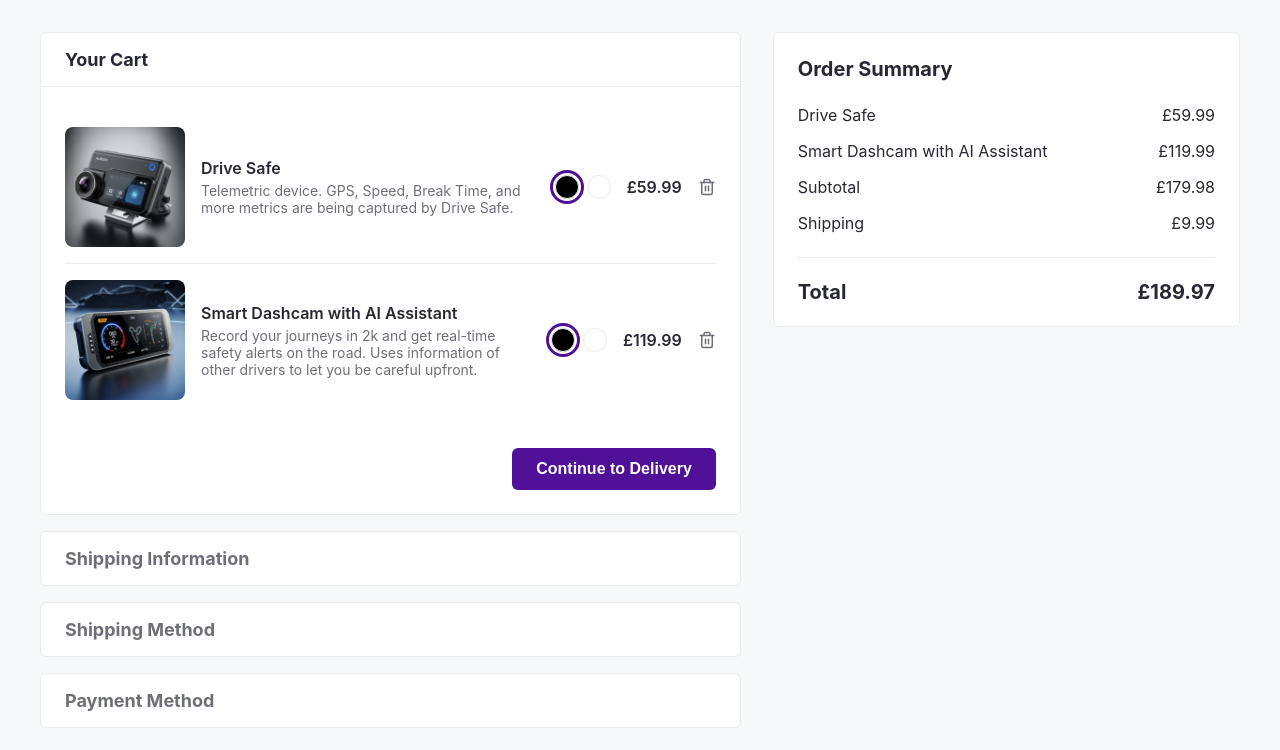
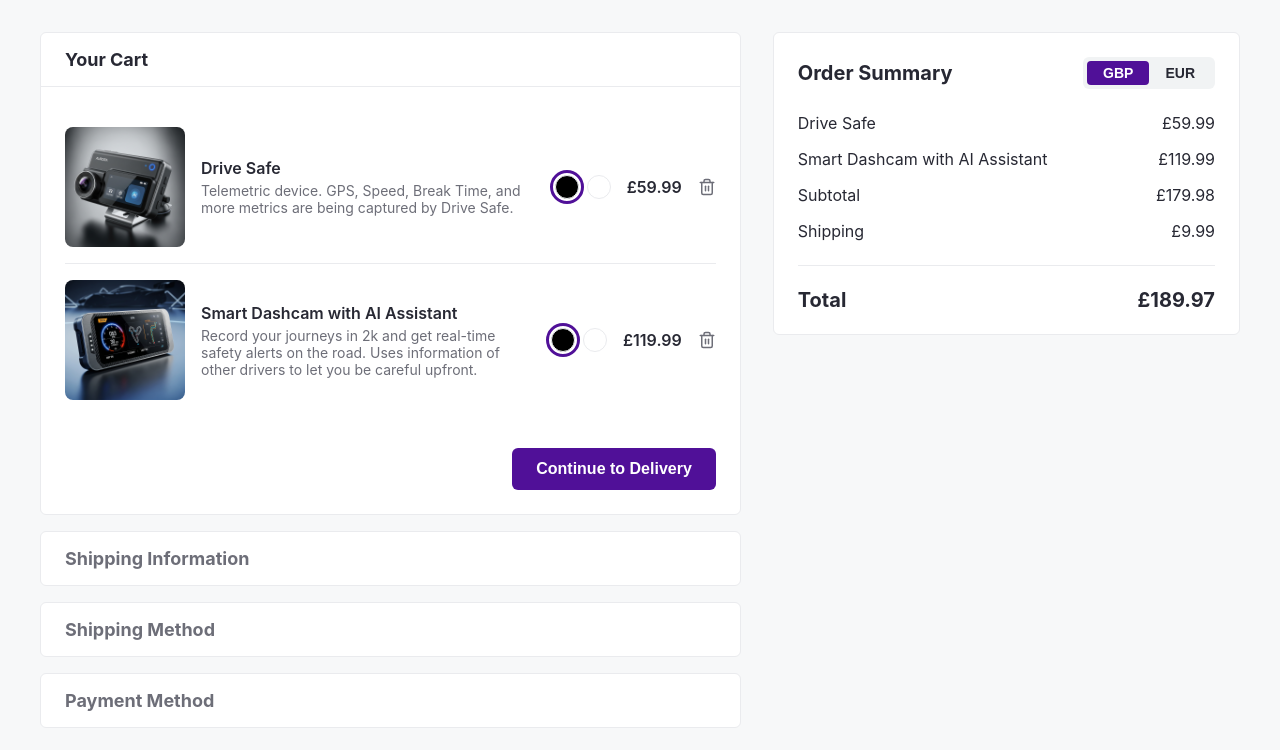
Before and after one commit to juanpatriciodoyle/checkout, a React (Create React App) app: page / in a window 1280 px wide. Shown: the top 750 px of the page. Built offline with nearby package versions, Linux system fonts and the light colour scheme.

Commit message:
add currency toggle

```diff
--- a/src/components/CheckoutPage/CheckoutPage.tsx
+++ b/src/components/CheckoutPage/CheckoutPage.tsx
@@ -3,7 +3,7 @@ import styled from 'styled-components';
 import {AnimatePresence, AnimatePresenceProps} from 'framer-motion';
 import {addDays, format} from 'date-fns';
 import {appTexts, SHIPPING_OPTIONS, VIVRE_MEMBER_DATA} from '../../constants/text';
-import {ContactInfo, Coupon, OrderData, ShippingMethodI} from '../../types';
+import {ContactInfo, Coupon, Currency, OrderData, ShippingMethodI} from '../../types';
 import AccordionStep from '../Accordion/AccordionStep';
 import {OrderSummary} from '../OrderSummary/OrderSummary';
 import {YourCart} from '../Steps/YourCart/YourCart';
@@ -98,6 +98,7 @@ const initialOrderData: OrderData = {
     trackingNumber: 'VIV-123-XYZ',
     estimatedArrival: 'August 15, 2025',
     scheduledDate: undefined,
+    currency: 'GBP',
 };
 
 const isContactInfoValid = (contactInfo: ContactInfo): boolean => {
@@ -127,21 +128,24 @@ export const CheckoutPage = () => {
     const [isLoginModalOpen, setIsLoginModalOpen] = useState(false);
     const [isProcessingPayment, setIsProcessingPayment] = useState(false);
     const [showConfirmation, setShowConfirmation] = useState(false);
+    const [currency, setCurrency] = useState<Currency>('GBP');
+
 
     const isDeliveryFormValid = useMemo(() => isContactInfoValid(orderData.contactInfo!), [orderData.contactInfo]);
 
     useEffect(() => {
         const subtotal = orderData.items.reduce((acc, item) => acc + item.price, 0);
         const memberDiscount = orderData.vivreDiscount.applied ? subtotal * orderData.vivreDiscount.discountPercentage : 0;
-        const couponDiscount = orderData.coupon ? (subtotal-memberDiscount) * orderData.coupon.discountPercentage : 0;
+        const couponDiscount = orderData.coupon ? (subtotal - memberDiscount) * orderData.coupon.discountPercentage : 0;
         const total = subtotal + orderData.shipping.cost - memberDiscount - couponDiscount;
 
         setOrderData(prev => ({
             ...prev,
             subtotal,
             total,
+            currency
         }));
-    }, [orderData.items, orderData.shipping.cost, orderData.vivreDiscount, orderData.coupon]);
+    }, [orderData.items, orderData.shipping.cost, orderData.vivreDiscount, orderData.coupon, currency]);
 
     const handleToggle = (stepId: number) => {
         if (stepId > highestCompletedStep + 1) {
@@ -214,7 +218,7 @@ export const CheckoutPage = () => {
         setOrderData(prev => ({
             ...prev,
             contactInfo: initialOrderData.contactInfo,
-            vivreDiscount: { ...prev.vivreDiscount, applied: false },
+            vivreDiscount: {...prev.vivreDiscount, applied: false},
         }));
         setHighestCompletedStep(1);
     };
@@ -240,7 +244,7 @@ export const CheckoutPage = () => {
 
     const handleCompleteOrder = () => {
         const estimatedArrival = getEstimatedArrivalText(orderData.shipping, orderData.scheduledDate);
-        setOrderData(prev => ({ ...prev, estimatedArrival }));
+        setOrderData(prev => ({...prev, estimatedArrival}));
 
         setIsProcessingPayment(true);
         setTimeout(() => {
@@ -253,6 +257,11 @@ export const CheckoutPage = () => {
         setShowConfirmation(false);
     }
 
+    const handleCurrencyChange = (newCurrency: Currency) => {
+        setCurrency(newCurrency);
+    };
+
+
     const getStepContent = (stepId: number) => {
         switch (stepId) {
             case 1:
@@ -262,6 +271,7 @@ export const CheckoutPage = () => {
                         onColorChange={handleColorChange}
                         onRemoveItem={handleRemoveItem}
                         onContinue={handleContinueFromCart}
+                        currency={currency}
                     />
                 );
             case 2:
@@ -283,6 +293,7 @@ export const CheckoutPage = () => {
                     selectedDate={orderData.scheduledDate}
                     onDateChange={handleDateChange}
                     onContinue={handleContinueFromShipping}
+                    currency={currency}
                 />;
             case 4:
                 return <Payment
@@ -292,6 +303,7 @@ export const CheckoutPage = () => {
                     onApplyCoupon={handleApplyCoupon}
                     appliedCouponCode={orderData.coupon?.code}
                     onComplete={handleCompleteOrder}
+                    currency={currency}
                 />;
             default:
                 return null;
@@ -320,7 +332,10 @@ export const CheckoutPage = () => {
                         </SafeAnimatePresence>
                     </LeftColumn>
                     <RightColumn>
-                        <OrderSummary orderData={orderData}/>
+                        <OrderSummary
+                            orderData={orderData}
+                            onCurrencyChange={handleCurrencyChange}
+                        />
                     </RightColumn>
                 </CheckoutGrid>
             </PageContainer>
--- a/src/components/OrderSummary/OrderSummary.tsx
+++ b/src/components/OrderSummary/OrderSummary.tsx
@@ -1,9 +1,9 @@
-import React, {ReactNode} from 'react';
+import React, {ReactNode, useEffect, useRef, useState} from 'react';
 import styled from 'styled-components';
 import {AnimatePresence, AnimatePresenceProps, motion} from 'framer-motion';
 import {Gift} from 'lucide-react';
-import {appTexts} from '../../constants/text';
-import {OrderData} from '../../types';
+import {appTexts, CURRENCIES, EXCHANGE_RATE_EUR} from '../../constants/text';
+import {Currency, OrderData} from '../../types';
 import {AnimatedNumber} from '../AnimatedNumber/AnimatedNumber';
 
 type SafeAnimatePresenceProps = AnimatePresenceProps & {
@@ -21,8 +21,7 @@ const SummaryContainer = styled.div`
 
 const Title = styled.h2`
     font-size: 1.25rem;
-    margin-top: 0;
-    margin-bottom: 1.5rem;
+    margin: 0;
 `;
 
 const ItemList = styled.ul`
@@ -66,38 +65,113 @@ const TotalRow = styled(SummaryRow)`
     line-height: 20px;
 `;
 
+const Header = styled.div`
+    display: flex;
+    justify-content: space-between;
+    align-items: center;
+    margin-bottom: 1.5rem;
+`;
+
+const CurrencyControlContainer = styled.div`
+    position: relative;
+    display: flex;
+    background-color: #F1F3F4;
+    border-radius: 6px;
+    padding: 4px;
+`;
+
+const CurrencyOption = styled.button`
+    position: relative;
+    z-index: 1;
+    padding: 0.25rem 1rem;
+    font-size: 0.875rem;
+    font-weight: 600;
+    background-color: transparent;
+    color: ${({theme}) => theme.colors.textMain};
+    border: none;
+    cursor: pointer;
+    transition: color 0.3s ease;
+    border-radius: 4px;
+
+    &.active {
+        color: ${({theme}) => theme.colors.bgWhite};
+    }
+`;
+
+const ActiveSlider = styled(motion.div)`
+    position: absolute;
+    top: 4px;
+    bottom: 4px;
+    background-color: ${({theme}) => theme.colors.primary};
+    border-radius: 4px;
+    z-index: 0;
+`;
+
+
 interface OrderSummaryProps {
     orderData: OrderData;
+    onCurrencyChange: (currency: Currency) => void;
 }
 
-const formatCurrency = (amount: number) => {
-    return `£${amount.toFixed(2)}`;
+const formatCurrency = (amount: number, currency: Currency) => {
+    const finalAmount = currency === 'EUR' ? amount * EXCHANGE_RATE_EUR : amount;
+    return `${CURRENCIES[currency]}${finalAmount.toFixed(2)}`;
 };
 
-export const OrderSummary: React.FC<OrderSummaryProps> = ({orderData}) => {
-    const {items, subtotal, shipping, vivreDiscount, coupon, total} = orderData;
+export const OrderSummary: React.FC<OrderSummaryProps> = ({orderData, onCurrencyChange}) => {
+    const {items, subtotal, shipping, vivreDiscount, coupon, total, currency} = orderData;
+
+    const gbpRef = useRef<HTMLButtonElement>(null);
+    const eurRef = useRef<HTMLButtonElement>(null);
+    const [sliderStyle, setSliderStyle] = useState({});
+
+    useEffect(() => {
+        const targetRef = currency === 'GBP' ? gbpRef.current : eurRef.current;
+        if (targetRef) {
+            setSliderStyle({
+                left: targetRef.offsetLeft,
+                width: targetRef.offsetWidth,
+            });
+        }
+    }, [currency]);
 
     const discountAmount = vivreDiscount.applied ? subtotal * vivreDiscount.discountPercentage : 0;
-    const couponDiscountAmount = coupon ? vivreDiscount.applied ? ((subtotal-discountAmount) * coupon.discountPercentage) : subtotal * coupon.discountPercentage : 0;
+    const couponDiscountAmount = coupon ? vivreDiscount.applied ? ((subtotal - discountAmount) * coupon.discountPercentage) : subtotal * coupon.discountPercentage : 0;
 
     return (
         <SummaryContainer>
-            <Title>{appTexts.orderSummaryTitle}</Title>
+            <Header>
+                <Title>{appTexts.orderSummaryTitle}</Title>
+                <CurrencyControlContainer>
+                    <ActiveSlider
+                        animate={sliderStyle}
+                        transition={{type: "spring", stiffness: 500, damping: 40}}
+                    />
+                    <CurrencyOption ref={gbpRef} className={currency === 'GBP' ? 'active' : ''}
+                                    onClick={() => onCurrencyChange('GBP')}>
+                        GBP
+                    </CurrencyOption>
+                    <CurrencyOption ref={eurRef} className={currency === 'EUR' ? 'active' : ''}
+                                    onClick={() => onCurrencyChange('EUR')}>
+                        EUR
+                    </CurrencyOption>
+                </CurrencyControlContainer>
+            </Header>
             <ItemList>
                 {items.map((item) => (
                     <Item key={item.id}>
                         <span>{item.name}</span>
-                        <span>{formatCurrency(item.price)}</span>
+                        <span>{formatCurrency(item.price, currency)}</span>
                     </Item>
                 ))}
             </ItemList>
             <SummaryRow>
                 <span>{appTexts.subtotal}</span>
-                <span>{formatCurrency(subtotal)}</span>
+                <span>{formatCurrency(subtotal, currency)}</span>
             </SummaryRow>
             <SummaryRow>
                 <span>{appTexts.shipping}</span>
-                <span>{formatCurrency(shipping.cost)}</span>
+                <span>{formatCurrency(shipping.cost, currency)}</span>
             </SummaryRow>
 
             <SafeAnimatePresence>
@@ -109,7 +183,7 @@ export const OrderSummary: React.FC<OrderSummaryProps> = ({orderData}) => {
                         layout
                     >
                         <span><Gift size={18}/> {appTexts.discount}</span>
-                        <span>-{formatCurrency(discountAmount)}</span>
+                        <span>-{formatCurrency(discountAmount, currency)}</span>
                     </DiscountRow>
                 )}
             </SafeAnimatePresence>
@@ -117,13 +191,13 @@ export const OrderSummary: React.FC<OrderSummaryProps> = ({orderData}) => {
             {coupon && (
                 <SummaryRow>
                     <span>Coupon ({coupon.code})</span>
-                    <span>-{formatCurrency(couponDiscountAmount)}</span>
+                    <span>-{formatCurrency(couponDiscountAmount, currency)}</span>
                 </SummaryRow>
             )}
 
             <TotalRow>
                 <span>{appTexts.total}</span>
-                <AnimatedNumber value={total}/>
+                <AnimatedNumber value={total} currency={currency}/>
             </TotalRow>
         </SummaryContainer>
     );
--- a/src/components/PaymentMethodViews/GooglePayButton.tsx
+++ b/src/components/PaymentMethodViews/GooglePayButton.tsx
@@ -1,7 +1,7 @@
-import React, { useEffect, useState, useCallback, useRef } from 'react';
+import React, {useCallback, useEffect, useRef, useState} from 'react';
 import styled from 'styled-components';
-import { appTexts, SHIPPING_OPTIONS } from '../../constants/text';
-import { OrderData } from '../../types';
+import {appTexts, CURRENCIES, EXCHANGE_RATE_EUR, SHIPPING_OPTIONS} from '../../constants/text';
+import {Currency, OrderData} from '../../types';
 
 const GooglePayButtonWrapper = styled.div`
     display: flex;
@@ -14,6 +14,7 @@ const GooglePayButtonWrapper = styled.div`
 interface GooglePayButtonProps {
     orderData: OrderData;
     onPaymentAuthorized: () => void;
+    currency: Currency;
 }
 
 const baseRequest: Omit<google.payments.api.IsReadyToPayRequest, 'allowedPaymentMethods'> = {
@@ -38,30 +39,37 @@ const allowedPaymentMethods: google.payments.api.AllowedPaymentMethod[] = [
     },
 ];
 
-const merchantInfo: google.payments.api.MerchantInfo = {
+const merchantInfoGB: google.payments.api.MerchantInfo = {
     merchantId: '12345678901234567890',
     merchantName: 'Vivre',
 };
 
-export const GooglePayButton: React.FC<GooglePayButtonProps> = ({ orderData, onPaymentAuthorized }) => {
+const merchantInfoIE: google.payments.api.MerchantInfo = {
+    merchantId: '09876543210987654321', // Using a different merchant ID for demo purposes
+    merchantName: 'Vivre Ireland',
+};
+
+export const GooglePayButton: React.FC<GooglePayButtonProps> = ({orderData, onPaymentAuthorized, currency}) => {
     const [googlePayClient, setGooglePayClient] = useState<google.payments.api.PaymentsClient | null>(null);
     const [canUseGooglePay, setCanUseGooglePay] = useState(false);
     const buttonContainerRef = useRef<HTMLDivElement>(null);
 
     const getTransactionInfo = useCallback((shippingOptionId?: string): google.payments.api.TransactionInfo => {
-        const { subtotal, shipping, vivreDiscount, coupon } = orderData;
+        const {subtotal, shipping, vivreDiscount, coupon} = orderData;
         const selectedShipping = SHIPPING_OPTIONS.find(opt => opt.id === shippingOptionId) || shipping;
+
+        const rate = currency === 'EUR' ? EXCHANGE_RATE_EUR : 1;
 
         const displayItems: google.payments.api.DisplayItem[] = [
             {
                 label: "Subtotal",
                 type: "SUBTOTAL",
-                price: subtotal.toFixed(2),
+                price: (subtotal * rate).toFixed(2),
             },
             {
                 label: "Shipping cost",
                 type: "LINE_ITEM",
-                price: selectedShipping.cost.toFixed(2),
+                price: (selectedShipping.cost * rate).toFixed(2),
                 status: "FINAL"
             }
         ];
@@ -73,7 +81,7 @@ export const GooglePayButton: React.FC<GooglePayButtonProps> = ({ orderData, onP
             displayItems.push({
                 label: appTexts.discount,
                 type: 'LINE_ITEM',
-                price: `-${discountAmount.toFixed(2)}`
+                price: `-${(discountAmount * rate).toFixed(2)}`
             });
             total -= discountAmount;
         }
@@ -84,20 +92,20 @@ export const GooglePayButton: React.FC<GooglePayButtonProps> = ({ orderData, onP
             displayItems.push({
                 label: `Coupon (${coupon.code})`,
                 type: 'LINE_ITEM',
-                price: `-${couponDiscountAmount.toFixed(2)}`
+                price: `-${(couponDiscountAmount * rate).toFixed(2)}`
             });
             total -= couponDiscountAmount;
         }
 
         return {
             totalPriceStatus: 'FINAL',
-            totalPrice: total.toFixed(2),
-            currencyCode: 'GBP',
-            countryCode: 'GB',
+            totalPrice: (total * rate).toFixed(2),
+            currencyCode: currency,
+            countryCode: currency === 'EUR' ? 'IE' : 'GB',
             displayItems,
             totalPriceLabel: "Total"
         };
-    }, [orderData]);
+    }, [orderData, currency]);
 
     const onPaymentDataChanged = useCallback((intermediatePaymentData: google.payments.api.IntermediatePaymentData): Promise<google.payments.api.PaymentDataRequestUpdate> => {
         return new Promise((resolve) => {
@@ -111,16 +119,19 @@ export const GooglePayButton: React.FC<GooglePayButtonProps> = ({ orderData, onP
     const handlePaymentAuthorized = useCallback((_paymentData: google.payments.api.PaymentData) => {
         return new Promise<google.payments.api.PaymentAuthorizationResult>((resolve) => {
             onPaymentAuthorized();
-            resolve({ transactionState: 'SUCCESS' });
+            resolve({transactionState: 'SUCCESS'});
         });
     }, [onPaymentAuthorized]);
 
     const onGooglePayClicked = useCallback(() => {
         if (!googlePayClient) return;
 
+        const rate = currency === 'EUR' ? EXCHANGE_RATE_EUR : 1;
+        const merchantInfo = currency === 'EUR' ? merchantInfoIE : merchantInfoGB;
+
         const googleShippingOptions: google.payments.api.ShippingOption[] = SHIPPING_OPTIONS.map(option => ({
             id: option.id,
-            label: `£${option.cost.toFixed(2)}: ${option.name}`,
+            label: `${CURRENCIES[currency]}${(option.cost * rate).toFixed(2)}: ${option.name}`,
             description: option.eta,
         }));
 
@@ -138,7 +149,7 @@ export const GooglePayButton: React.FC<GooglePayButtonProps> = ({ orderData, onP
             shippingAddressRequired: true,
             shippingAddressParameters: {
                 phoneNumberRequired: true,
-                allowedCountryCodes: ['GB']
+                allowedCountryCodes: ['GB', 'IE']
             },
             shippingOptionRequired: true,
         };
@@ -146,7 +157,7 @@ export const GooglePayButton: React.FC<GooglePayButtonProps> = ({ orderData, onP
         paymentDataRequest.shippingOptionParameters = shippingOptionParameters;
 
         googlePayClient.loadPaymentData(paymentDataRequest).catch(console.error);
-    }, [googlePayClient, orderData.shipping.id, getTransactionInfo]);
+    }, [googlePayClient, orderData.shipping.id, getTransactionInfo, currency]);
 
     useEffect(() => {
         const client = new google.payments.api.PaymentsClient({
@@ -162,7 +173,7 @@ export const GooglePayButton: React.FC<GooglePayButtonProps> = ({ orderData, onP
     useEffect(() => {
         if (!googlePayClient) return;
 
-        const isReadyToPayRequest = { ...baseRequest, allowedPaymentMethods };
+        const isReadyToPayRequest = {...baseRequest, allowedPaymentMethods};
         googlePayClient.isReadyToPay(isReadyToPayRequest)
             .then(response => {
                 setCanUseGooglePay(response.result);
@@ -185,7 +196,7 @@ export const GooglePayButton: React.FC<GooglePayButtonProps> = ({ orderData, onP
     return (
         <GooglePayButtonWrapper>
             {!canUseGooglePay && <div>{appTexts.googlePayNotSupported}</div>}
-            <div ref={buttonContainerRef} />
+            <div ref={buttonContainerRef}/>
         </GooglePayButtonWrapper>
     );
 };
--- a/src/components/Steps/Payment/Payment.tsx
+++ b/src/components/Steps/Payment/Payment.tsx
@@ -7,7 +7,7 @@ import {CardPaymentView} from '../../PaymentMethodViews/CardPaymentView';
 import {BnplPaymentView} from '../../PaymentMethodViews/BnplPaymentView';
 import {DigitalWalletView} from '../../PaymentMethodViews/DigitalWalletView';
 import {CryptoPaymentView} from '../../PaymentMethodViews/CryptoPaymentView';
-import { OrderData } from '../../../types';
+import {Currency, OrderData} from '../../../types';
 
 const SegmentedControl = styled.div`
     display: flex;
@@ -103,6 +103,7 @@ interface PaymentProps {
     onPaymentMethodChange: (method: string) => void;
     onComplete: () => void;
     appliedCouponCode?: string;
+    currency: Currency;
 }
 
 const paymentMethods = [
@@ -119,6 +120,7 @@ export const Payment: React.FC<PaymentProps> = ({
                                                     onPaymentMethodChange,
                                                     onComplete,
                                                     appliedCouponCode,
+                                                    currency,
                                                 }) => {
     const [selectedMethod, setSelectedMethod] = useState('card');
     const [couponCode, setCouponCode] = useState('');
@@ -136,7 +138,7 @@ export const Payment: React.FC<PaymentProps> = ({
     const renderPaymentView = () => {
         switch (selectedMethod) {
             case 'gpay':
-                return <DigitalWalletView orderData={orderData} onPaymentAuthorized={onComplete} />;
+                return <DigitalWalletView orderData={orderData} onPaymentAuthorized={onComplete} currency={currency}/>;
             case 'card':
                 return <CardPaymentView/>;
             case 'bnpl':
--- a/src/components/Steps/ShippingMethod/ShippingMethod.tsx
+++ b/src/components/Steps/ShippingMethod/ShippingMethod.tsx
@@ -1,6 +1,6 @@
 import React from 'react';
 import styled from 'styled-components';
-import {ShippingMethodI as ShippingMethodType} from '../../../types';
+import {Currency, ShippingMethodI as ShippingMethodType} from '../../../types';
 import {ShippingOption} from '../../ShippingOption/ShippingOption';
 import {appTexts, SHIPPING_OPTIONS} from '../../../constants/text';
 
@@ -44,6 +44,7 @@ interface StepShippingMethodProps {
     selectedDate?: Date;
     onDateChange: (date: Date) => void;
     onContinue: () => void;
+    currency: Currency;
 }
 
 export const ShippingMethod: React.FC<StepShippingMethodProps> = ({
@@ -52,6 +53,7 @@ export const ShippingMethod: React.FC<StepShippingMethodProps> = ({
                                                                       selectedDate,
                                                                       onDateChange,
                                                                       onContinue,
+                                                                      currency
                                                                   }) => {
     return (
         <>
@@ -64,6 +66,7 @@ export const ShippingMethod: React.FC<StepShippingMethodProps> = ({
                         onSelect={() => onSelectShipping(option)}
                         selectedDate={selectedDate}
                         onDateChange={onDateChange}
+                        currency={currency}
                     />
                 ))}
             </OptionsContainer>
--- a/src/components/Steps/YourCart/YourCart.tsx
+++ b/src/components/Steps/YourCart/YourCart.tsx
@@ -1,7 +1,7 @@
 import React, {ReactNode} from 'react';
 import styled from 'styled-components';
 import {AnimatePresence, AnimatePresenceProps, motion} from 'framer-motion';
-import {CartItem as CartItemType} from '../../../types';
+import {CartItem as CartItemType, Currency} from '../../../types';
 import {CartItem} from '../../CartItem/CartItem';
 import {appTexts} from '../../../constants/text';
 
@@ -40,6 +40,7 @@ interface StepYourCartProps {
     onColorChange: (itemId: number, newColor: string) => void;
     onRemoveItem: (itemId: number) => void;
     onContinue: () => void;
+    currency: Currency;
 }
 
 export const YourCart: React.FC<StepYourCartProps> = ({
@@ -47,6 +48,7 @@ export const YourCart: React.FC<StepYourCartProps> = ({
                                                           onColorChange,
                                                           onRemoveItem,
                                                           onContinue,
+                                                          currency
                                                       }) => {
     return (
         <StepContent>
@@ -58,6 +60,7 @@ export const YourCart: React.FC<StepYourCartProps> = ({
                             item={item}
                             onColorChange={onColorChange}
                             onRemove={onRemoveItem}
+                            currency={currency}
                         />
                     ))}
                 </SafeAnimatePresence>
--- a/src/constants/text.ts
+++ b/src/constants/text.ts
@@ -73,3 +73,10 @@ export const VIVRE_MEMBER_DATA = {
     zip: "SW1A 2AA",
     phone: "(020) 1234 4321"
 };
+
+export const CURRENCIES = {
+    GBP: '£',
+    EUR: '€'
+};
+
+export const EXCHANGE_RATE_EUR = 1.18;
```
Also changed, not shown: src/components/AnimatedNumber/AnimatedNumber.tsx (+15 -7 lines), src/components/CartItem/CartItem.tsx (+10 -3 lines), src/components/PaymentMethodViews/DigitalWalletView.tsx (+11 -10 lines), src/components/ShippingOption/ShippingOption.tsx (+9 -3 lines), src/types/index.ts (+7 -1 lines).
